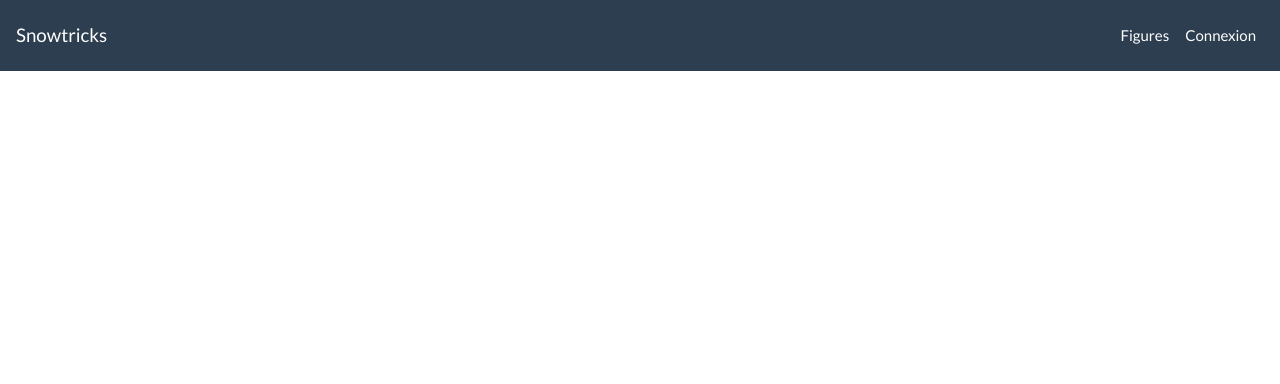
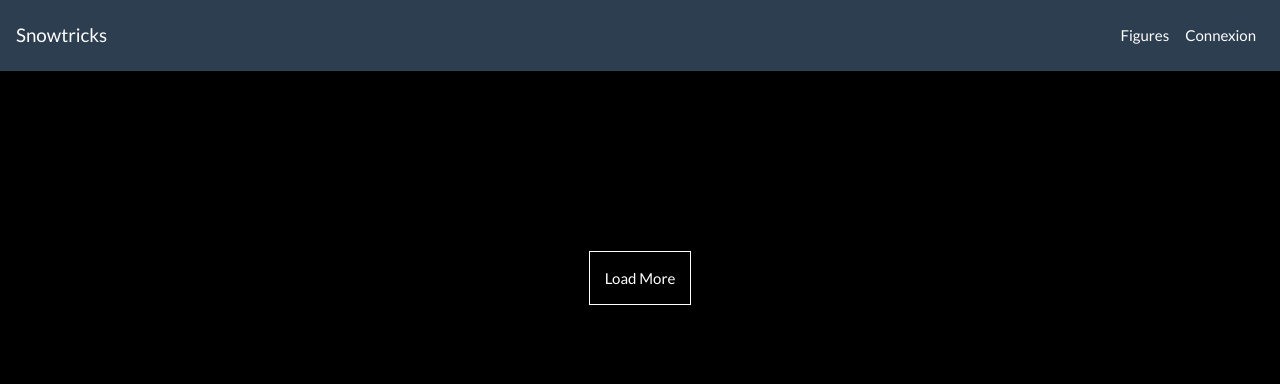
Before and after one commit to JeromeLacquemant/projet-6, a Symfony app: template templates/blog/index.html.twig in a window 1280 px wide. Shown: the top 384 px of the page. Run offline with Twig, Linux system fonts and the light colour scheme; the template is opened without the code that fills it, so the values that code supplies are empty; some libraries are stand-ins or nearby versions.

Commit message:
Modification of index.html.twig + Creation of css/style.css. Now, we have a button Load More. We need this function for the comments.

```diff
--- /dev/null
+++ b/public/css/style.css
@@ -0,0 +1,43 @@
+body {
+    background: #000;
+}
+
+.container {
+    padding: 50px 0;
+}
+
+.content {
+    background: rgb(255,247,247);
+}
+
+.boxDescription {
+    padding: 30px;
+}
+
+#boxs .box:nth-child(n+7){
+    display: none;
+}
+
+.img-container {
+    height: 250px;
+}
+
+.img-container img {
+    width: 100%;
+    height: 100%
+}
+
+button {
+    padding: 15px;
+    margin: 30px 0;
+    background-color: #000;
+    border: 1px solid #fff;
+    color: #fff;
+    transition: all 0.5s ease;
+}
+
+button:hover {
+    transition: all 0.5s ease;
+    border: 1px solid rgb(61, 180, 248);
+    box-shadow: 0 0 15px 5px rgba(40,170,200,1);
+}
--- a/templates/blog/index.html.twig
+++ b/templates/blog/index.html.twig
@@ -1,12 +1,18 @@
 {% extends 'base.html.twig' %}
+
 
 {% block title %}{% endblock %}
 
 {% block body %}
+<link rel="stylesheet" href="{{ asset('css/style.css') }}">
 
-<section class="articles">
+<section id="boxs">
+    <div class="container">
+        <div class="row">
+
     {% for figure in figures %}
-        <article>
+        <div class="col-md-4 box">
+            <div class="content">
             <h2>{{ figure.name }}</h2>
                 {% if app.user %}
                     <a href="{{ path('blog_edit', {'id': figure.id}) }}" class="btn btn-success" onclick="return window.confirm(`Êtes vous sur de vouloir modifier cet article ?`)">
@@ -23,15 +29,44 @@
                     </a>
                 {% endif %}
             <div class="metadata">Ecrit le {{ figure.createdAt|date('d/m/Y') }} à {{ figure.createdAt|date('H:i') }} dans la catégorie Figure</div>
-            <div class="content">
+            <div class="img-container">
                     {% for images in figure.images %}
-                        <img src="{{ asset('/uploads/' ~ images.name) }}" alt="Image" width="150">
+                        <img src="{{ asset('/uploads/' ~ images.name) }}" alt="Image" width="150" class="lazy img-fluid">
                     {% endfor %}
                 {{ figure.content|raw}}
                 <a href="{{ path('blog_show', {'id': figure.id}) }}" class="btn btn-primary">Lire la suite</a>
             </div>
-        </article>
+        </div>
+        </div>
      {% endfor %}
+    </div>
+</div>
+
+ <div class="col-md-12 text-center">
+    <div class="button">
+        <button id="showMore"><span>Load More</span></button>
+    </div>
+</div>
+
 </section>
 
+<script src="https://cdnjs.cloudflare.com/ajax/libs/jquery/3.4.1/jquery.min.js"></script>
+<script src="https://cdnjs.cloudflare.com/ajax/libs/jquery.lazyload/1.9.1/jquery.lazyload.min.js"></script>
+
+<script>
+    $("#showMore").click(function(){
+        $("#boxs .box:hidden").slice(0,3).slideDown();
+        if($("#boxs .box:hidden").length == 0){
+            $("#showMore").fadeOut("slow");
+        }
+    });
+</script>
+
+<script>
+    $(function(){
+        $("img.lazy").lazyload();
+    });
+</script>
+
+
 {% endblock %}
```
